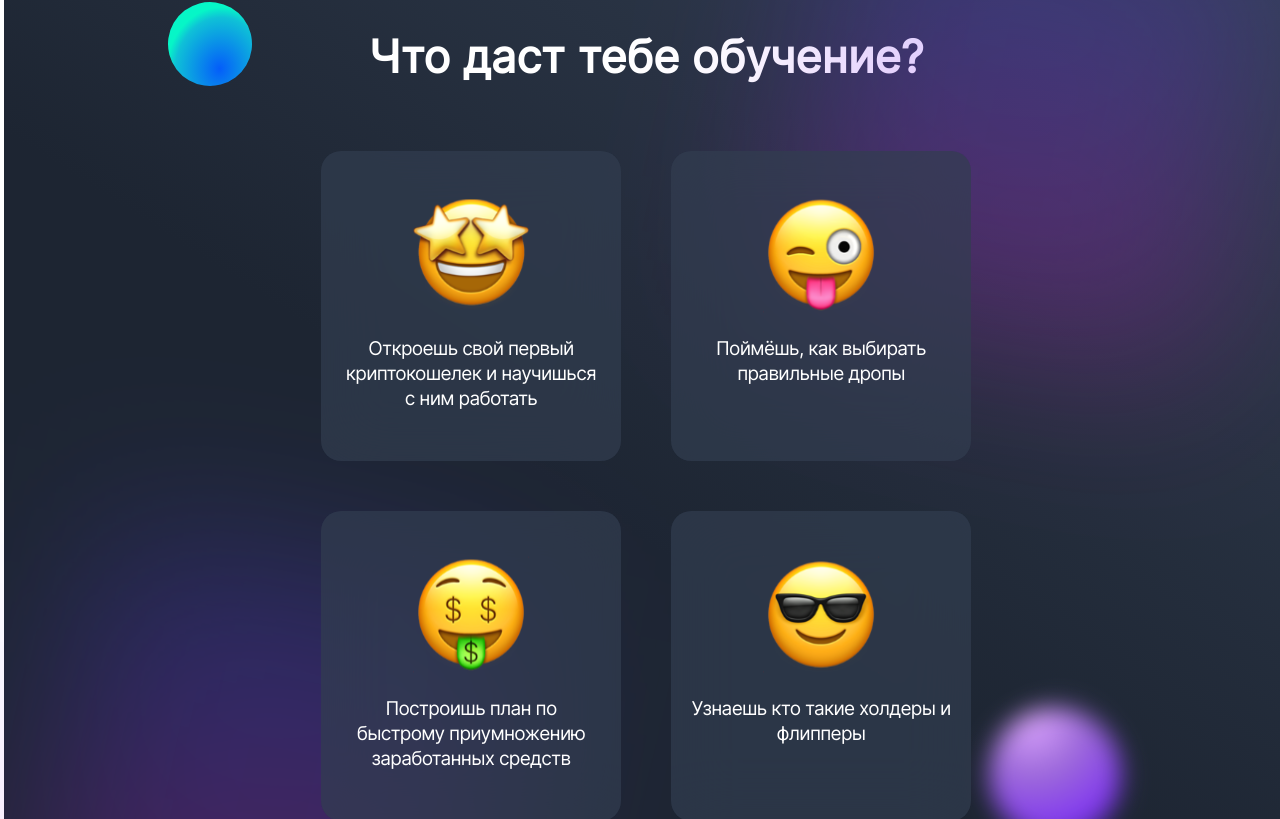
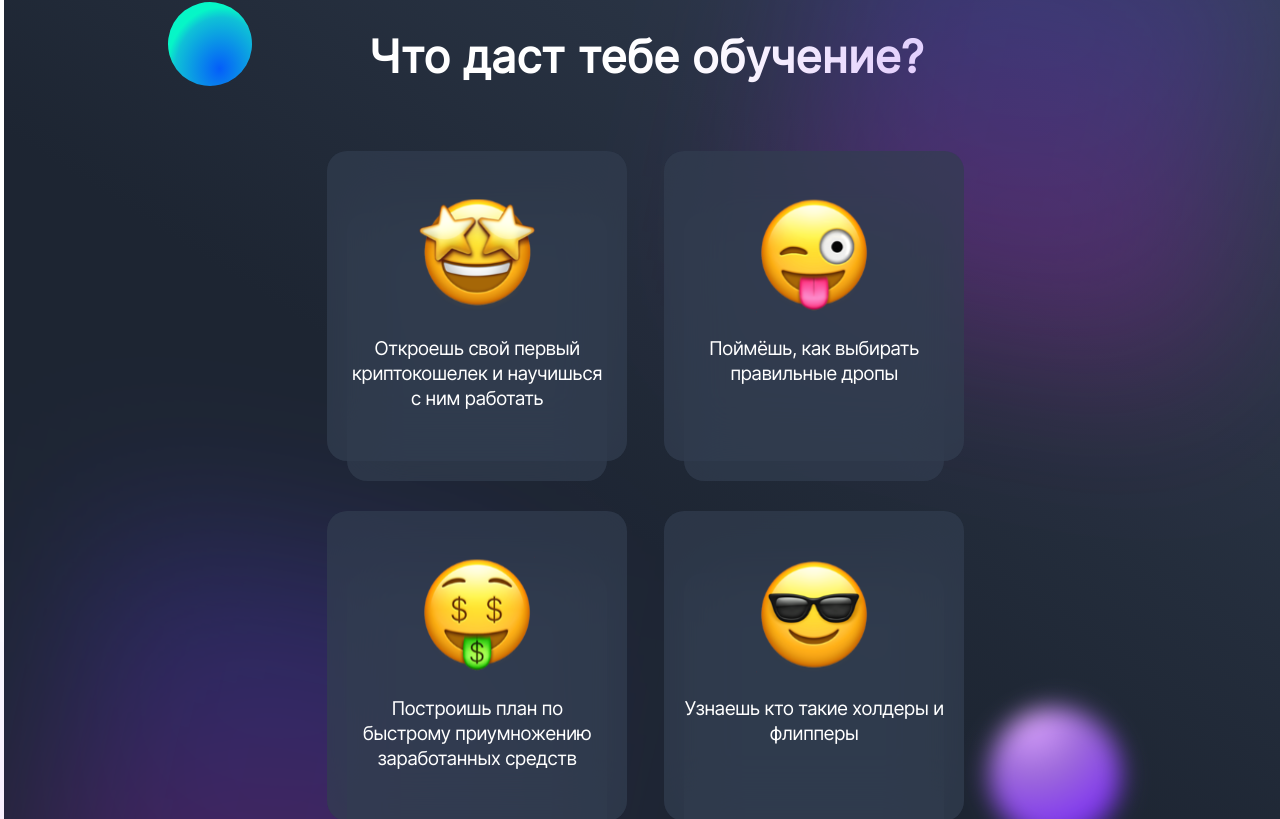
Before and after one commit to KatyEkat/testTaskOff, a React (Create React App) app: page / in a window 1280 px wide. Shown: the part 1233-2052 px from the top of the page. Built offline with nearby package versions, Linux system fonts and the light colour scheme.

Commit message:
Changed Cards

```diff
--- /dev/null
+++ b/src/src/components/Cards/Cards.js
@@ -0,0 +1,31 @@
+import styled from "styled-components";
+
+export const CardsBlock = styled.div`
+  position: absolute;
+  display: flex;
+  justify-content: center;
+`;
+
+export const ContentBlockTop = styled.div`
+  position: absolute;
+  width: 300px;
+  height: 310px;
+  background: rgba(51, 62, 81, 0.7);
+  backdrop-filter: blur(30.5px);
+  border-radius: 20px;
+  display: flex;
+  flex-direction: column;
+  align-items: center;
+  z-index: 1;
+`;
+
+export const ContentBlockUnder = styled.div`
+  width: 260px;
+  height: 268px;
+  margin-top: 62px;
+
+  background: rgba(51, 62, 81, 0.7);
+  backdrop-filter: blur(30.5px);
+
+  border-radius: 20px;
+`;
--- /dev/null
+++ b/src/src/components/Cards/Cards.jsx
@@ -0,0 +1,13 @@
+import React from "react";
+import * as S from "./Cards"
+
+function Cards() {
+  return (
+    <S.CardsBlock>
+      <S.ContentBlockUnder />
+      <S.ContentBlockTop />
+    </S.CardsBlock>
+  );
+}
+
+export default Cards;
--- a/src/src/components/StudyingContainer/StudyingContainer.js
+++ b/src/src/components/StudyingContainer/StudyingContainer.js
@@ -20,8 +20,6 @@ export const Content = styled.div`
 export const Header = styled.h1`
   width: 596px;
   height: 58px;
-  left: 662px;
-  top: 215px;
   font-family: "Inter";
   font-style: normal;
   font-weight: 600;
@@ -39,20 +37,25 @@ export const ContentBlocks = styled.div`
   flex-direction: row;
   flex-wrap: wrap;
   gap: 50px;
-  z-index: 1;
+`;
+
+export const ContentCard = styled.div`
+  display: grid;
+  justify-items: center;
+  margin: 0 0 50px 25px;
+
 `;
 
 export const Emoji = styled.img`
   width: 117px;
   height: 117px;
   margin-top: 45px;
+  z-index: 2;
 `;
 
 export const Heading = styled.h2`
   width: 262px;
   height: 75px;
-  left: 654px;
-  top: 523px;
   font-family: "Inter";
   font-style: normal;
   font-weight: 400;
@@ -62,22 +65,7 @@ export const Heading = styled.h2`
   letter-spacing: -0.7px;
   color: #ffffff;
   margin-top: 23px;
-`;
-
-export const ContentBlock = styled.div`
-  width: 300px;
-  height: 310px;
-  left: 635px;
-  top: 338px;
-
-  background: rgba(51, 62, 81, 0.7);
-  backdrop-filter: blur(30.5px);
-  /* Note: backdrop-filter has minimal browser support */
-
-  border-radius: 20px;
-  display: flex;
-  flex-direction: column;
-  align-items: center;
+  z-index: 2;
 `;
 
 export const Circles = styled.div``;
--- a/src/src/components/StudyingContainer/StudyingContainer.jsx
+++ b/src/src/components/StudyingContainer/StudyingContainer.jsx
@@ -4,6 +4,7 @@ import WinkEmoj from "../../../img/winkEmoj.svg";
 import MoneyEmoj from "../../../img/moneyEmoj.svg";
 import BossEmoj from "../../../img/bossEmoj.svg";
 import * as S from "./StudyingContainer";
+import Cards from "../Cards/Cards.jsx";
 
 function StudyingContent() {
   return (
@@ -21,29 +22,33 @@ function StudyingContent() {
         </S.Circles>
 
         <S.ContentBlocks>
-          <S.ContentBlock>
+          <S.ContentCard>
             <S.Emoji src={StarEyes} />
             <S.Heading>
               Откроешь свой первый криптокошелек и научишься с ним работать
             </S.Heading>
-          </S.ContentBlock>
+            <Cards />
+          </S.ContentCard>
 
-          <S.ContentBlock>
+          <S.ContentCard>
             <S.Emoji src={WinkEmoj} />
             <S.Heading>Поймёшь, как выбирать правильные дропы</S.Heading>
-          </S.ContentBlock>
+            <Cards />
+          </S.ContentCard>
 
-          <S.ContentBlock>
+          <S.ContentCard>
             <S.Emoji src={MoneyEmoj} />
             <S.Heading>
               Построишь план по быстрому приумножению заработанных средств
             </S.Heading>
-          </S.ContentBlock>
+            <Cards />
+          </S.ContentCard>
 
-          <S.ContentBlock>
+          <S.ContentCard>
             <S.Emoji src={BossEmoj} />
             <S.Heading>Узнаешь кто такие холдеры и флипперы</S.Heading>
-          </S.ContentBlock>
+            <Cards />
+          </S.ContentCard>
         </S.ContentBlocks>
       </S.Content>
     </S.Container>
```
